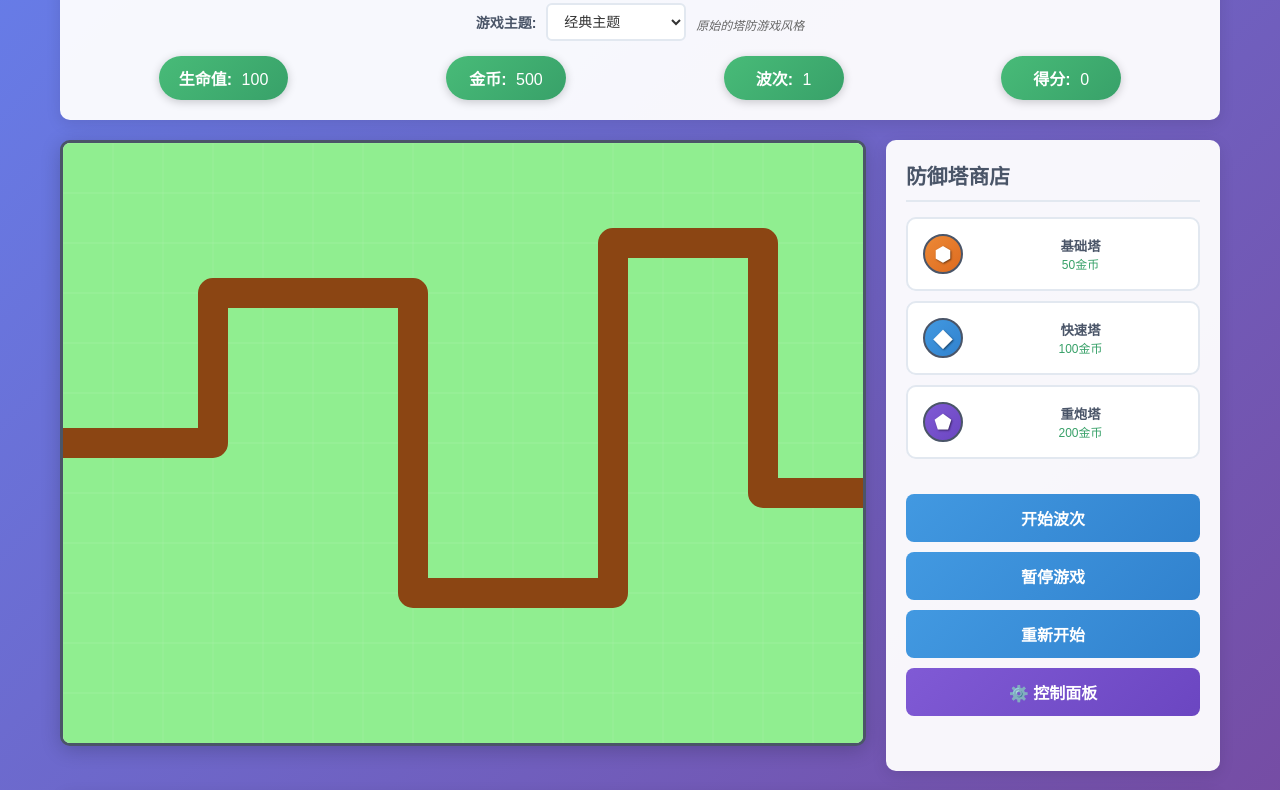
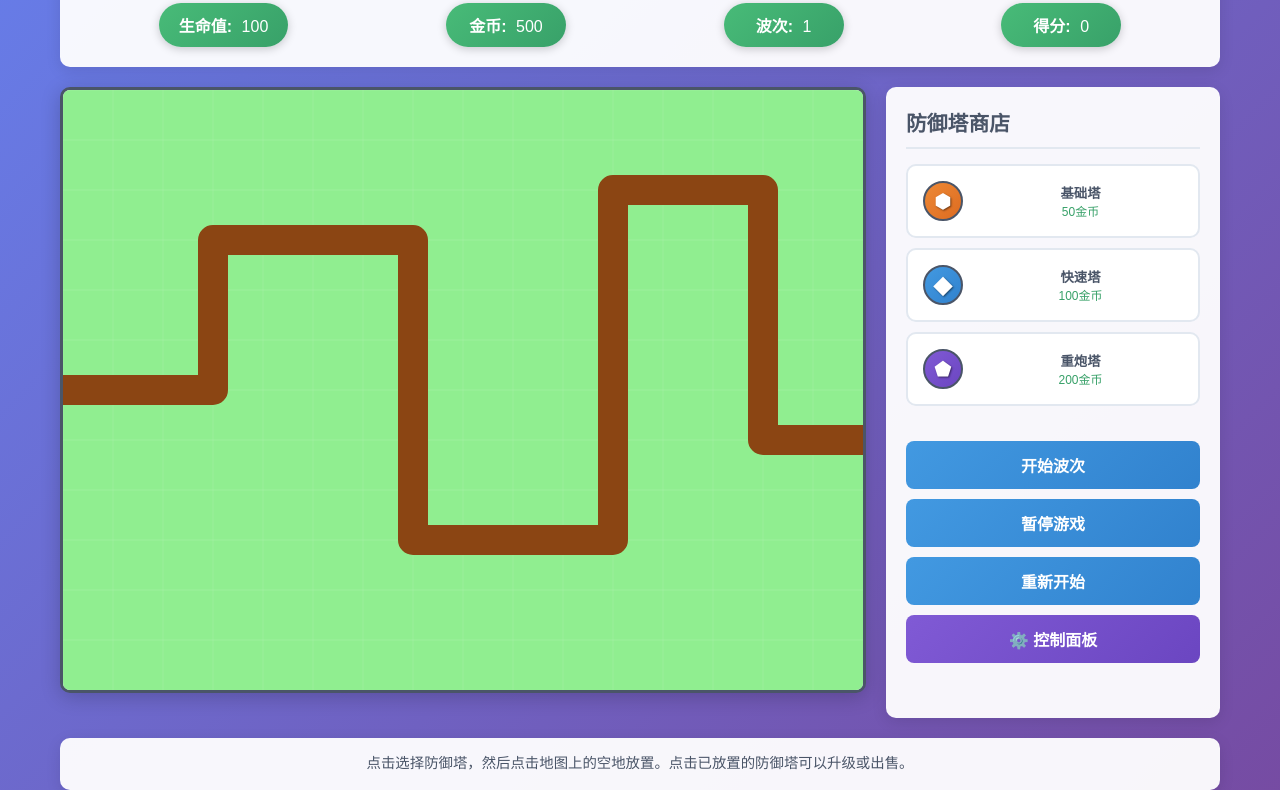
Before and after one commit to ferrymo/tafang, a plain HTML site: page index.html in a window 1280 px wide. Shown: the part 110-900 px from the top of the page. Drawn offline with Linux system fonts and the light colour scheme.

Commit message:
refactor(ui): 移除游戏主题选择器相关代码和样式
- 从index.html删除主题选择器的HTML结构
- 从Game.js中移除主题选择器初始化及事件监听代码
- 从style.css中删除主题选择器及描述相关的所有样式规则
- 简化UI，去除主题切换功能的所有前端实现及表现形式

```diff
--- a/index.html
+++ b/index.html
@@ -11,17 +11,6 @@
     <div class="game-container">
         <div class="game-header">
             <h1>塔防游戏</h1>
-            <div class="theme-selector">
-                <label for="themeSelect">游戏主题:</label>
-                <select id="themeSelect" class="theme-select">
-                    <option value="classic">经典主题</option>
-                    <option value="orc">兽人入侵</option>
-                    <option value="mech">机械战争</option>
-                </select>
-                <div id="themeDescription" class="theme-description">
-                    原始的塔防游戏风格
-                </div>
-            </div>
             <div class="game-stats">
                 <div class="stat">
                     <span class="label">生命值:</span>
--- a/js/Game.js
+++ b/js/Game.js
@@ -121,31 +121,6 @@
         document.addEventListener('keydown', (e) => {
             this.handleKeyPress(e);
         });
-
-        // 主题选择器
-        const themeSelect = document.getElementById('themeSelect');
-        const themeDescription = document.getElementById('themeDescription');
-
-        if (themeSelect) {
-            themeSelect.value = themeManager.getCurrentThemeName();
-
-            // 初始化主题描述
-            if (themeDescription) {
-                themeDescription.textContent = themeManager.getCurrentTheme().description;
-            }
-
-            themeSelect.addEventListener('change', (e) => {
-                themeManager.setTheme(e.target.value);
-                const currentTheme = themeManager.getCurrentTheme();
-
-                // 更新描述
-                if (themeDescription) {
-                    themeDescription.textContent = currentTheme.description;
-                }
-
-                this.uiManager.showToast(`主题已切换为: ${currentTheme.name}`, 'success');
-            });
-        }
     }
 
     handleKeyPress(e) {
--- a/style.css
+++ b/style.css
@@ -31,53 +31,6 @@
     margin-bottom: 15px;
     font-size: 2.5em;
     text-shadow: 2px 2px 4px rgba(0, 0, 0, 0.1);
-}
-
-.theme-selector {
-    display: flex;
-    align-items: center;
-    gap: 10px;
-    margin-bottom: 15px;
-    justify-content: center;
-}
-
-.theme-selector label {
-    font-weight: bold;
-    font-size: 14px;
-    color: #4a5568;
-}
-
-.theme-select {
-    padding: 8px 12px;
-    border: 2px solid #e2e8f0;
-    border-radius: 6px;
-    background: white;
-    color: #333;
-    font-size: 14px;
-    cursor: pointer;
-    transition: all 0.3s ease;
-    min-width: 140px;
-}
-
-.theme-select:hover {
-    border-color: #4299e1;
-    transform: translateY(-1px);
-    box-shadow: 0 2px 8px rgba(66, 153, 225, 0.3);
-}
-
-.theme-select:focus {
-    outline: none;
-    border-color: #48bb78;
-    box-shadow: 0 0 0 3px rgba(72, 187, 120, 0.2);
-}
-
-.theme-description {
-    font-size: 12px;
-    color: #666;
-    font-style: italic;
-    margin-top: 5px;
-    max-width: 200px;
-    text-align: center;
 }
 
 .game-stats {
@@ -472,6 +425,8 @@
     font-size: 18px;
 }
 
+
+
 /* 主题网格 */
 .theme-grid {
     display: grid;
```
